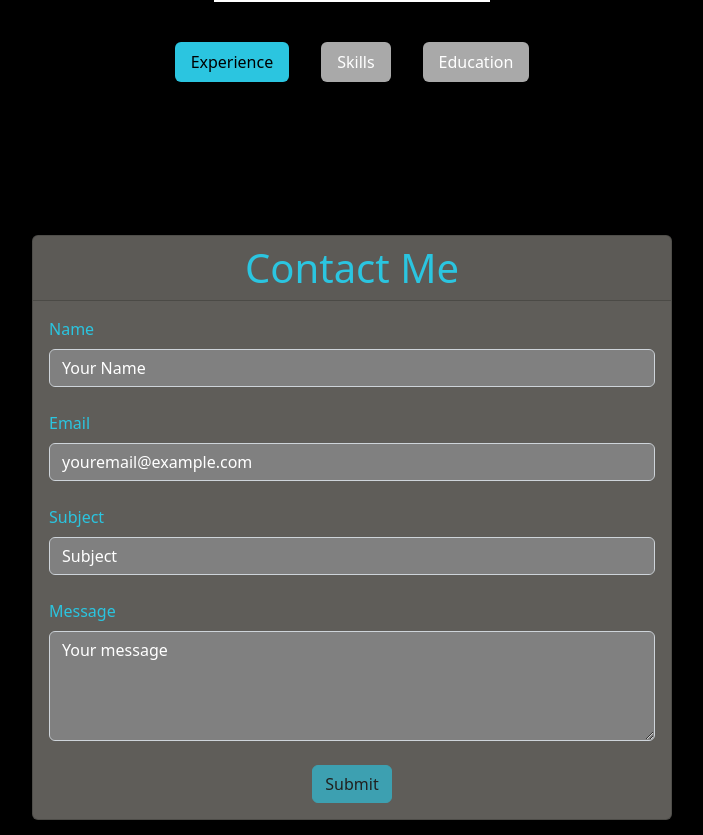
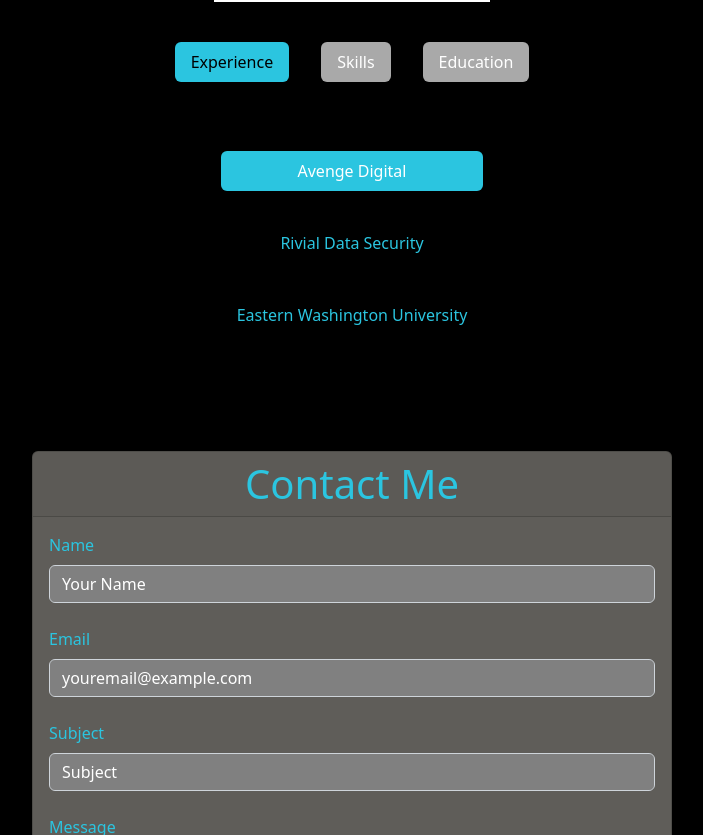
Before and after one commit to bcaesar42/bryancaesar-dot-com, a React (Create React App) app: page / in a window 1280 px wide. Shown: the part 1082-1917 px from the top of the page, without its empty margins (288-991 px from the left). Built offline with nearby package versions, Linux system fonts and the light colour scheme.

Commit message:
Added WorkHistory.json and working on Experience component.

```diff
--- a/src/Components/NavBar.js
+++ b/src/Components/NavBar.js
@@ -19,6 +19,7 @@
           <Nav className="align-items-center">
             <StyledNavLink href="#home">Home</StyledNavLink>
             <StyledNavLink href="#about">About</StyledNavLink>
+            <StyledNavLink href="#resume">Resume</StyledNavLink>
             <StyledNavLink href="#contact">Contact</StyledNavLink>
           </Nav>
         </Navbar.Collapse>
--- a/src/Components/Resume/Experience.js
+++ /dev/null
@@ -1,9 +0,0 @@
-const Experience = () => {
-  return (
-    <div>
-
-    </div>
-  );
-};
-
-export default Experience;
--- /dev/null
+++ b/src/Components/Resume/Experience/Experience.js
@@ -0,0 +1,39 @@
+import { useState } from 'react';
+import styled from 'styled-components';
+import workHistory from './WorkHistory.json';
+import Nav from 'react-bootstrap/Nav';
+import JobDetails from './JobDetails';
+
+const Experience = () => {
+  const [activeJobIndex, setActiveJobIndex] = useState(0);
+
+  return (
+    <div>
+      <Nav className="flex-column" variant="pills" defaultActiveKey="0">
+        {workHistory.map((job, index) =>
+          <StyledNavItem key={job.Employer}>
+            <Nav.Link
+              eventKey={index}
+              onClick={() => setActiveJobIndex(index)}
+              as={StyledNavLink}
+            >
+              {job.Employer}
+            </Nav.Link>
+          </StyledNavItem>
+        )}
+      </Nav>
+
+      <JobDetails job={workHistory[activeJobIndex]} />
+    </div>
+  );
+}
+
+export default Experience;
+
+const StyledNavItem = styled(Nav.Item)`
+  margin: 1rem;
+`;
+
+const StyledNavLink = styled.button`
+  width: 100%;
+`;
--- /dev/null
+++ b/src/Components/Resume/Experience/JobDetails.js
@@ -0,0 +1,9 @@
+const JobDetails = ({job}) => {
+  return (
+    <div>
+
+    </div>
+  );
+};
+
+export default JobDetails;
--- /dev/null
+++ b/src/Components/Resume/Experience/WorkHistory.json
@@ -0,0 +1,91 @@
+[
+  {
+    "JobTitle": "Software Engineer",
+    "Employer": "Avenge Digital",
+    "TimePeriod": "Oct. 2020 - Apr. 2023",
+    "BulletPoints": [
+      {
+        "Text": "Maintained and expanded an ASP,NET Core MVC application that was the backbone of the company",
+        "SubBullets": [
+          "Split monolith application into microservices to decrease server load and increase scalability.",
+          "Significantly reduced loading times via multi-threading.",
+          "Upgraded legacy NET Framework app to meet .NET 6/C# 10 standards.",
+          "Improved app stability by enabling consistent testing by all engineers."
+        ]
+      },
+      {
+        "Text": "Integrated with dozens of APIs from partner companies. Created, tested, deployed, and maintained several connected services using a .NET stack and AWS."
+      },
+      {
+        "Text": "One of only 3 engineers at the company."
+      }
+    ],
+    "TechnologiesUsed": [
+      "C#",
+      "ASP.NET Core",
+      "Entity Framework Core",
+      "MS SQL Server",
+      "Docker",
+      "Fluent Migrator",
+      "Vue",
+      "AWS S3",
+      "AWS EC2",
+      "AWS ECR",
+      "AWS ECS",
+      "AWS Lambda",
+      "AWS IAM",
+      "AWS EventBridge"
+    ]
+  },
+  {
+    "JobTitle": "Software Development / Cybersecurity Intern",
+    "Employer": "Rivial Data Security",
+    "TimePeriod": "Jan. 2019 - Jun. 2020",
+    "BulletPoints": [
+      {
+        "Text": "Took a product from concept to MVP in less than a year."
+      },
+      {
+        "Text": "Architected and implemented a distributed micro-service web app hosted in the cloud."
+      },
+      {
+        "Text": "Utilized CI/CD pipelines to streamline code and dependency updates between development, testing, and production environments."
+      },
+      {
+        "Text": "Coordinated with product owner to understand requirements, suggest ideas, and describe implemented solutions."
+      },
+      {
+        "Text": "One of only 3 engineers at the company"
+      }
+    ],
+    "TechnologiesUsed": [
+      "React",
+      "JavaScript",
+      "NodeJS",
+      "GraphQL",
+      "AWS Amplify",
+      "AWS S3",
+      "AWS Lambda",
+      "AWS DynamoDB",
+      "AWS Cognito",
+      "AWS Step Functions"
+    ]
+  },
+  {
+    "JobTitle": "Computer Literacy Teaching Assistant",
+    "Employer": "Eastern Washington University",
+    "TimePeriod": "Sept. 2018 - Dec. 2018",
+    "BulletPoints": [
+      {
+        "Text": "Taught students how to use HTML and CSS to create websites."
+      },
+      {
+        "Text": "Instructed students how to host their websites online."
+      }
+    ],
+    "TechnologiesUsed": [
+      "HTML",
+      "CSS"
+    ]
+  }
+]
--- a/src/Components/Resume/Resume.js
+++ b/src/Components/Resume/Resume.js
@@ -1,7 +1,7 @@
 import { useState } from 'react';
 import styled from 'styled-components';
 import Nav from 'react-bootstrap/Nav';
-import Experience from './Experience';
+import Experience from './Experience/Experience';
 import Education from './Education';
 
 const tabs = {
```
